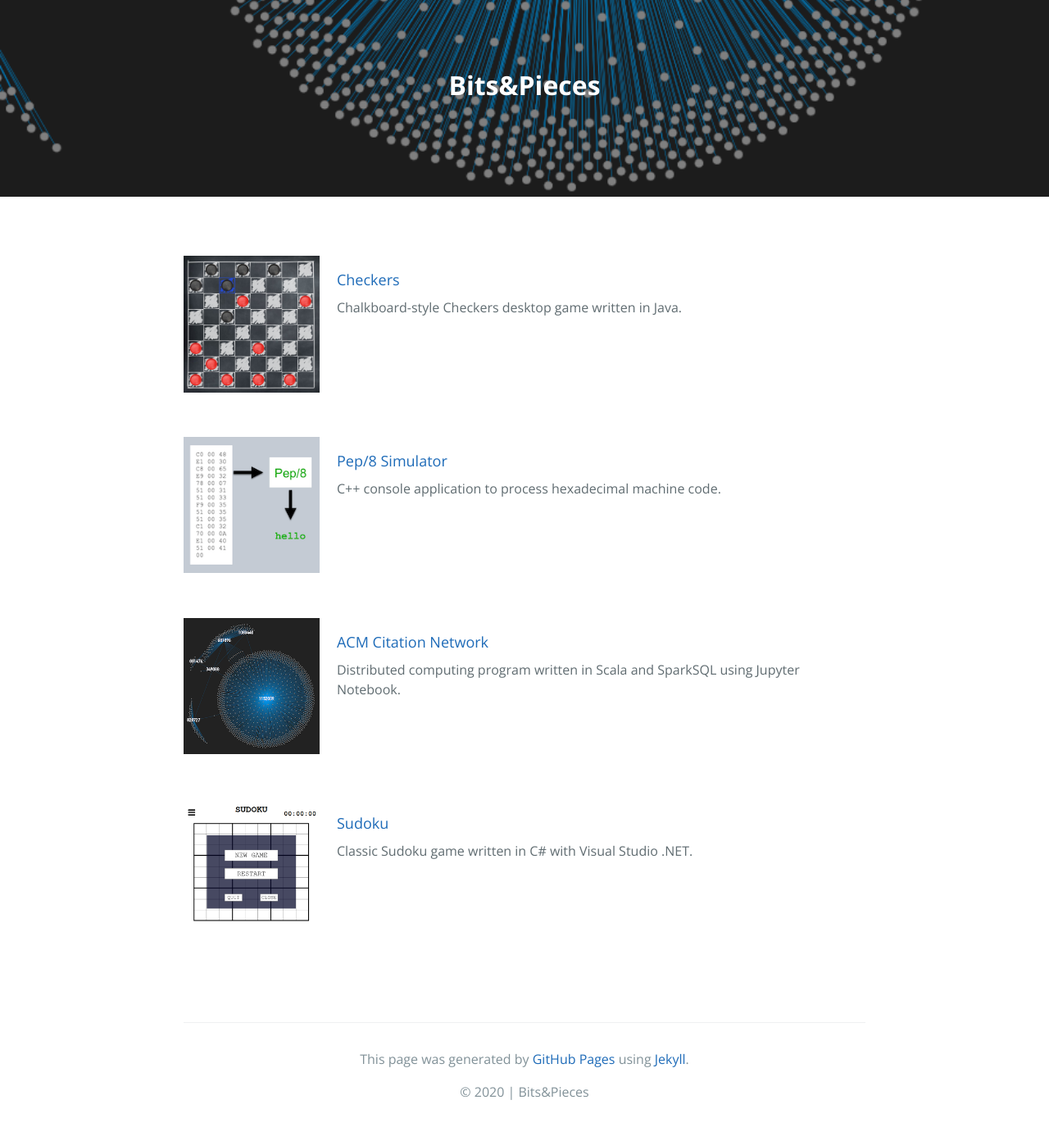
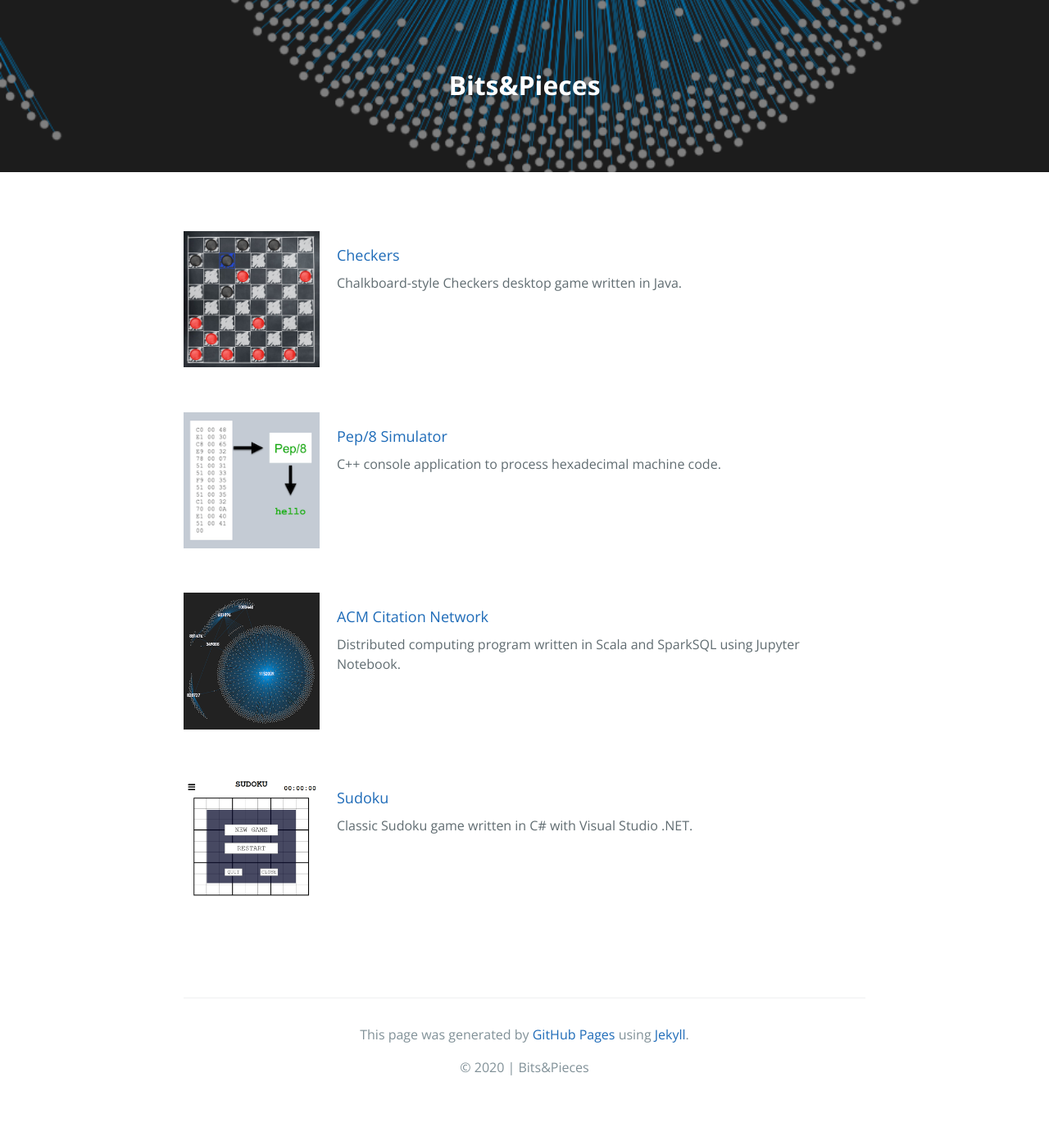
Before and after one commit to gdpeters/gdpeters.github.io, a Jekyll site: the page built from README.md, in a window 1280 px wide. Shown: the whole page at 82% size. Built offline with Jekyll 4.4.1, drawn with Linux system fonts in a browser that asks for light colours; our own code applies the rules of GitHub Pages for plain Markdown files; the repository's description, which GitHub fills in, is left out; after the commit the page ends 1362 px from its top, so only the background shows below that.

```diff
--- a/_layouts/default.html
+++ b/_layouts/default.html
@@ -25,7 +25,7 @@
     <header class="page-header" role="banner">
    <!--   <h1 class="project-name">{{ page.title | default: site.title | default: site.github.repository_name }}</h1>-->
       <h4 class="project-name">Bits&Pieces</h4>
-        <h2 class="project-tagline">{{ page.description | default: site.description | default: site.github.project_tagline }}</h2>
+   <!-- <h2 class="project-tagline">{{ page.description | default: site.description | default: site.github.project_tagline }}</h2>-->
       {% if site.github.is_project_page %}
         <a href="{{ site.github.repository_url }}" class="btn">View on GitHub</a>
       {% endif %}
```
